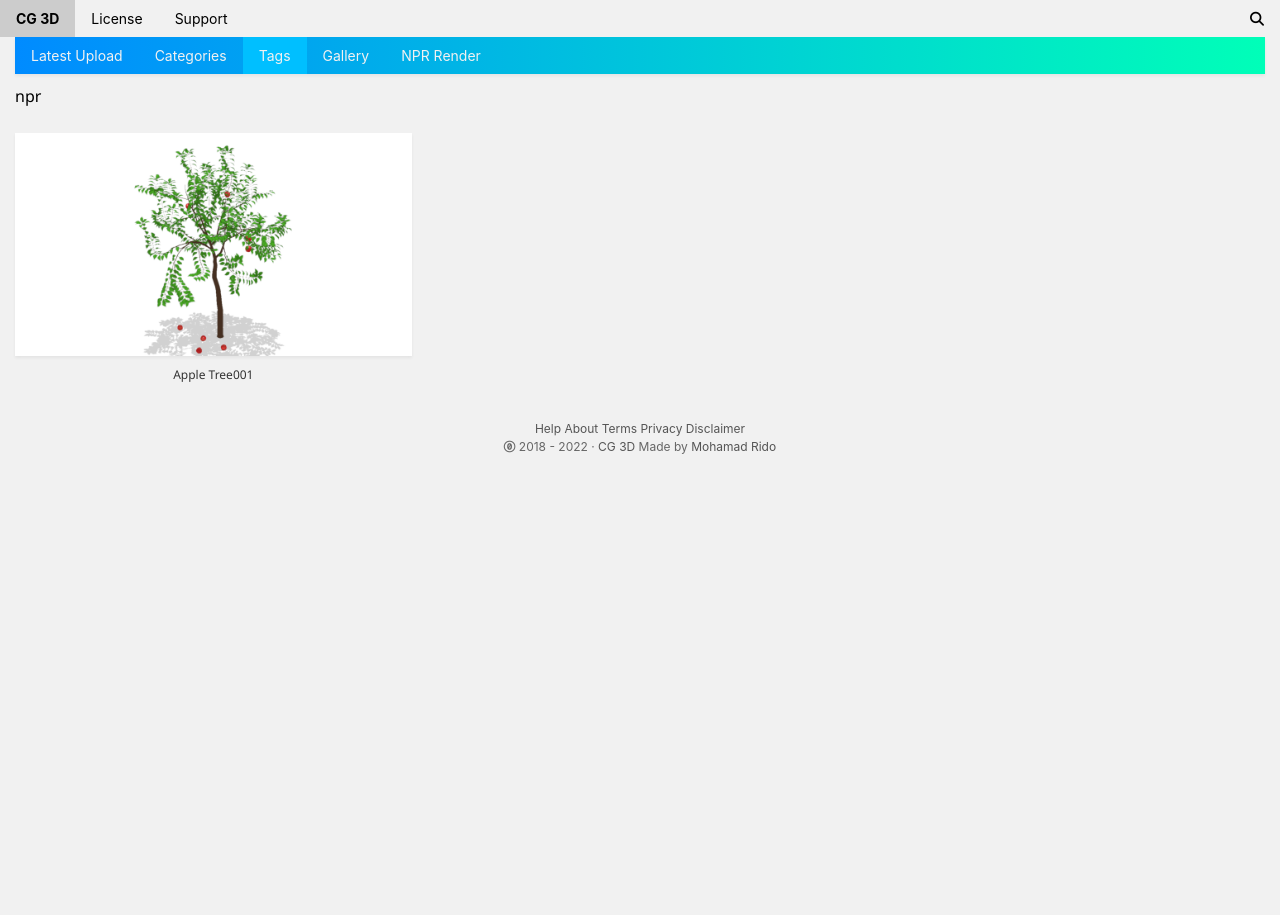
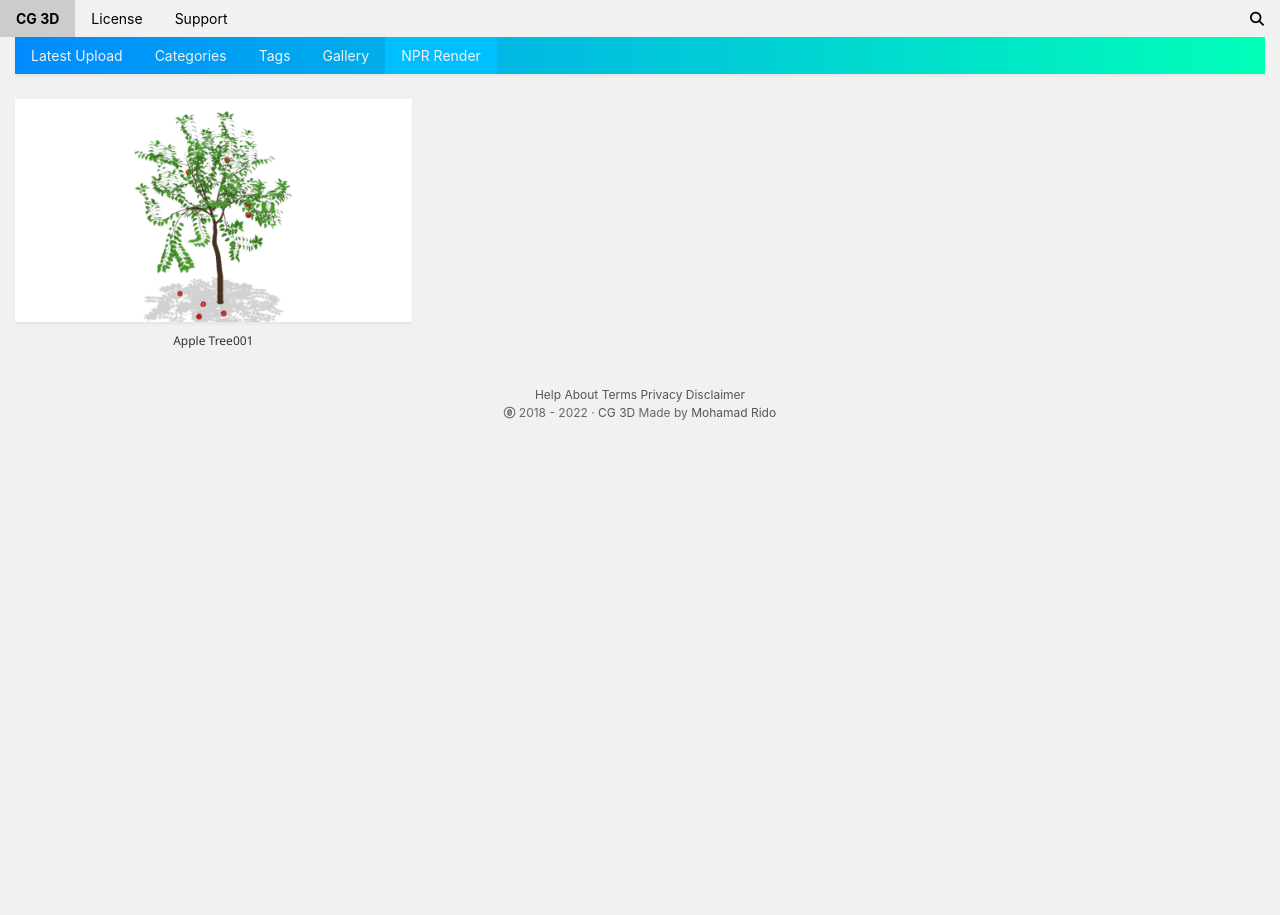
Before and after one commit to artslinux/zltzkjkl0emxcajsghsqi6wv479to0emgeyrcryesou, a Jekyll site: the page built from npr-render/index.html, in a window 1280 px wide. Built offline with Jekyll 4.4.1, drawn with Linux system fonts in a browser that asks for light colours; nearby versions of some CDN libraries.

Commit message:
Update npr.html

```diff
--- a/_layouts/npr.html
+++ b/_layouts/npr.html
@@ -6,11 +6,11 @@ title: title
   <div class="bar bg-mc" id="myDIV" >
     <a href="/models" class="bar-item button" alt="Models" title="Models">Latest Upload</a>
     <a href="/categories" class="bar-item button" alt="Categories" title="Categories">Categories</a>
-    <a href="/tags" class="bar-item button" style="background-color:deepskyblue;" alt="Tags" title="Tags">Tags</a>
+    <a href="/tags" class="bar-item button" alt="Tags" title="Tags">Tags</a>
     <a href="/gallery" class="bar-item button" alt="Gallery" title="Gallery">Gallery</a>
-    <a href="/npr-render" class="bar-item button" alt="Gallery" title="Gallery">NPR Render</a>
+    <a href="/npr-render" class="bar-item button" style="background-color:deepskyblue;" alt="Gallery" title="Gallery">NPR Render</a>
   </div>
-<h6>{{ page.tag }}</h6>
+<!--h6>{{ page.tag }}</h6-->
 </div>
 <div class="page-row">
 {% unless page.content == '' %}
```
